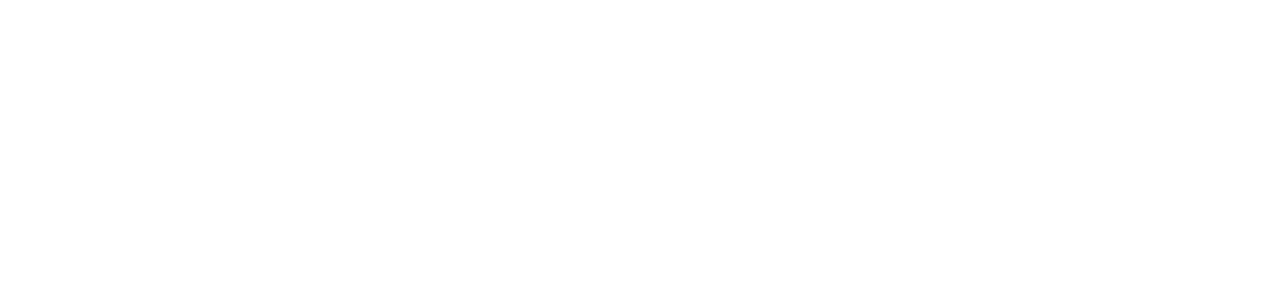
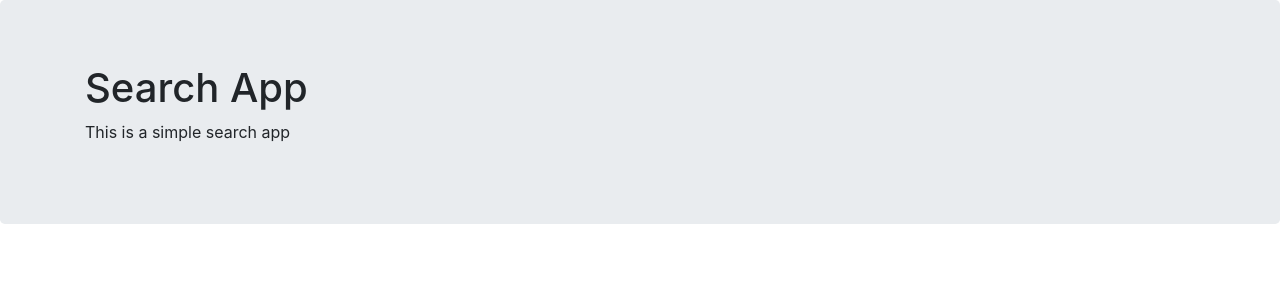
Before and after one commit to stolentino/react-search-app, a React (Create React App) app: page / in a window 1280 px wide. Shown: the top 300 px of the page. Built offline with nearby package versions, Linux system fonts and the light colour scheme.

Commit message:
add jumbotron

```diff
--- a/src/App.js
+++ b/src/App.js
@@ -1,9 +1,15 @@
-import React, { Component } from 'react';
+
+import {  Container, Jumbotron } from 'react-bootstrap';
 
 function App() {
   return (
     <div>
-
+      <Jumbotron>
+        <Container>
+          <h1>Search App</h1>
+          <p>This is a simple search app</p>
+        </Container>
+      </Jumbotron>
     </div>
   );
 }
```
Also changed, not shown: 1 other file (tests, documents, lock files or other folders).
